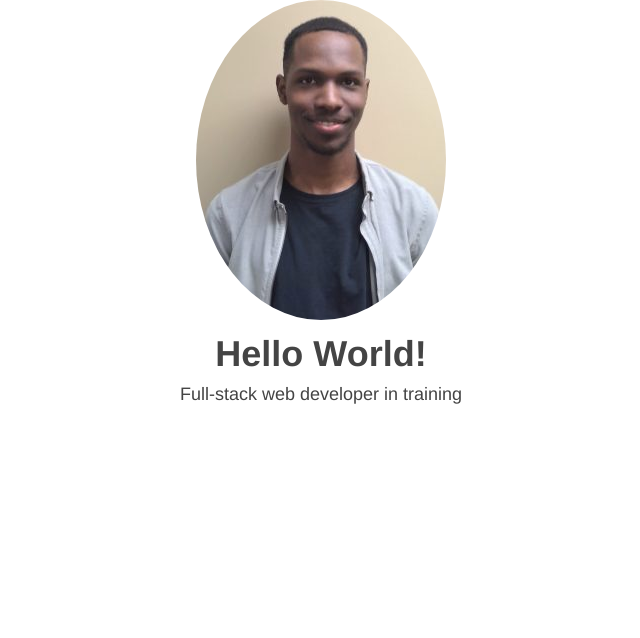
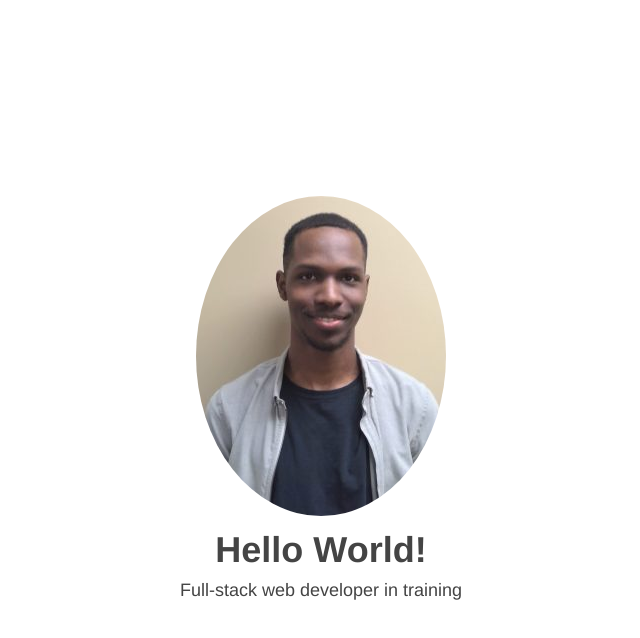
Before and after one commit to LamontWilson/LamontWilson.github.io, a plain HTML site: page index.html in a window 1280 px wide. Shown: the whole page, without its empty margins (319-959 px from the left). Drawn offline with Linux system fonts and the light colour scheme.

Commit message:
Vertically centered hero

```diff
--- a/index.html
+++ b/index.html
@@ -5,8 +5,12 @@
 		<link rel="stylesheet" href="styles.css" />
 	</head>
 	<body>
-	<img src="Lamont_Wilson.jpg" alt="Lamont's headshot" />
-		<h1>Hello World!</h1>
-		<p>Full-stack web developer in training</p>
+		<section class="hero">
+			<header>
+				<img src="Lamont_Wilson.jpg" alt="Lamont's headshot" />
+				<h1>Hello World!</h1>
+				<p>Full-stack web developer in training</p>
+			</header>
+		</section>
 	</body>
 </html>
--- a/styles.css
+++ b/styles.css
@@ -13,7 +13,7 @@ html, body{
 	font-size: 18px;
 	line-height:30px;
 	color:#444;
-	text-shadow:10px 10 px 0px #fff;
+	text-shadow:1px 1 px 0px #fff;
 }
 body{
 	text-align:center;
@@ -26,3 +26,11 @@ h1{
 img{
 	border-radius:50%;
 }
+
+.hero{
+	outline:1px solid red;
+	height:100vh;
+	display:flex;
+	flex-direction:column;
+	justify-content:center;
+}
```
